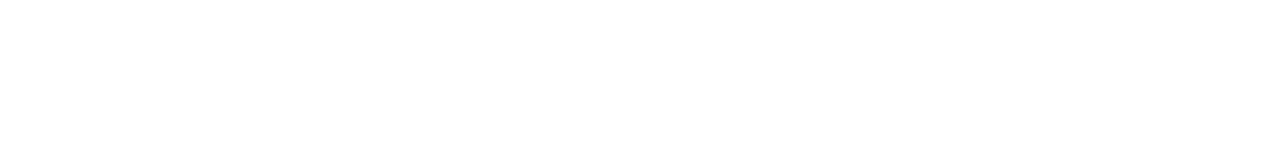
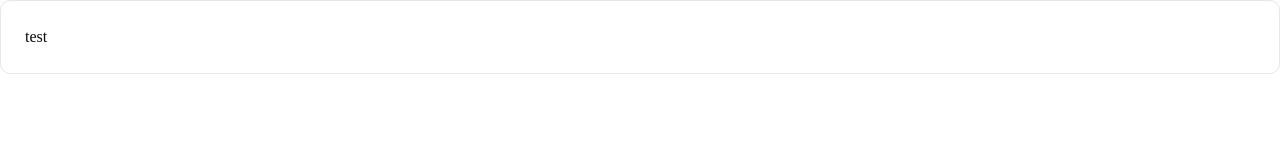
Before and after one commit to chingu-voyages/X02-team-01, a Next.js app in the folder frontend/: page / in a window 1280 px wide. Shown: the top 160 px of the page. Built offline with nearby package versions, Linux system fonts and the light colour scheme.

Commit message:
feat(ui): add base Card component wrapper

```diff
--- a/frontend/src/app/page.tsx
+++ b/frontend/src/app/page.tsx
@@ -1,8 +1,14 @@
+import Card from "@/components/ui/Card";
+
 export default function Home() {
   return (
     <div>
       <main>
-
+        <div>
+          <Card>
+            test
+          </Card>
+        </div>
       </main>
     </div>
   );
--- /dev/null
+++ b/frontend/src/components/ui/Card.tsx
@@ -0,0 +1,12 @@
+interface CardProps {
+  children: React.ReactNode;
+  className?: string;
+}
+
+export default function Card({ children, className = '' }: CardProps) {
+  return (
+    <div className={`bg-white border border-gray-200 rounded-lg p-6 ${className}`}>
+      {children}
+    </div>
+  )
+}
```
